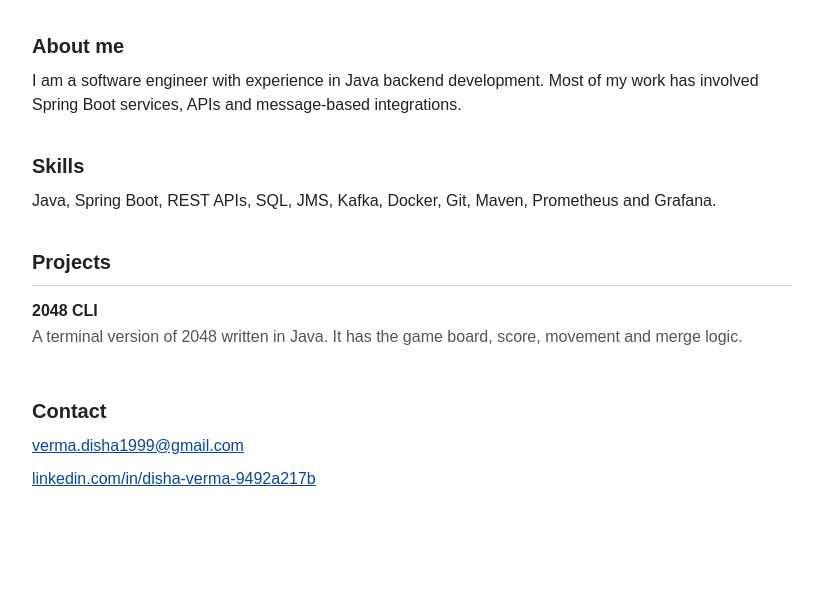
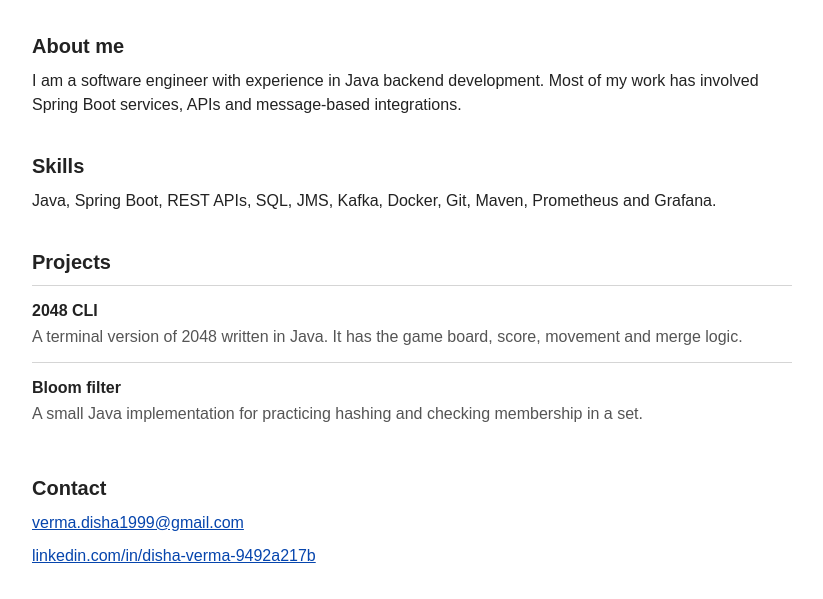
Before and after one commit to diishaverma/diishaverma.github.io, a plain HTML site: page index.html in a window 1280 px wide. Shown: the part 147-746 px from the top of the page, without its empty margins (228-1051 px from the left). Drawn offline with Linux system fonts and the light colour scheme.

Commit message:
added the bloom filter project

```diff
--- a/index.html
+++ b/index.html
@@ -29,6 +29,10 @@
           <h3>2048 CLI</h3>
           <p>A terminal version of 2048 written in Java. It has the game board, score, movement and merge logic.</p>
         </div>
+        <div class="project">
+          <h3>Bloom filter</h3>
+          <p>A small Java implementation for practicing hashing and checking membership in a set.</p>
+        </div>
       </section>
 
       <section class="contact">
```
